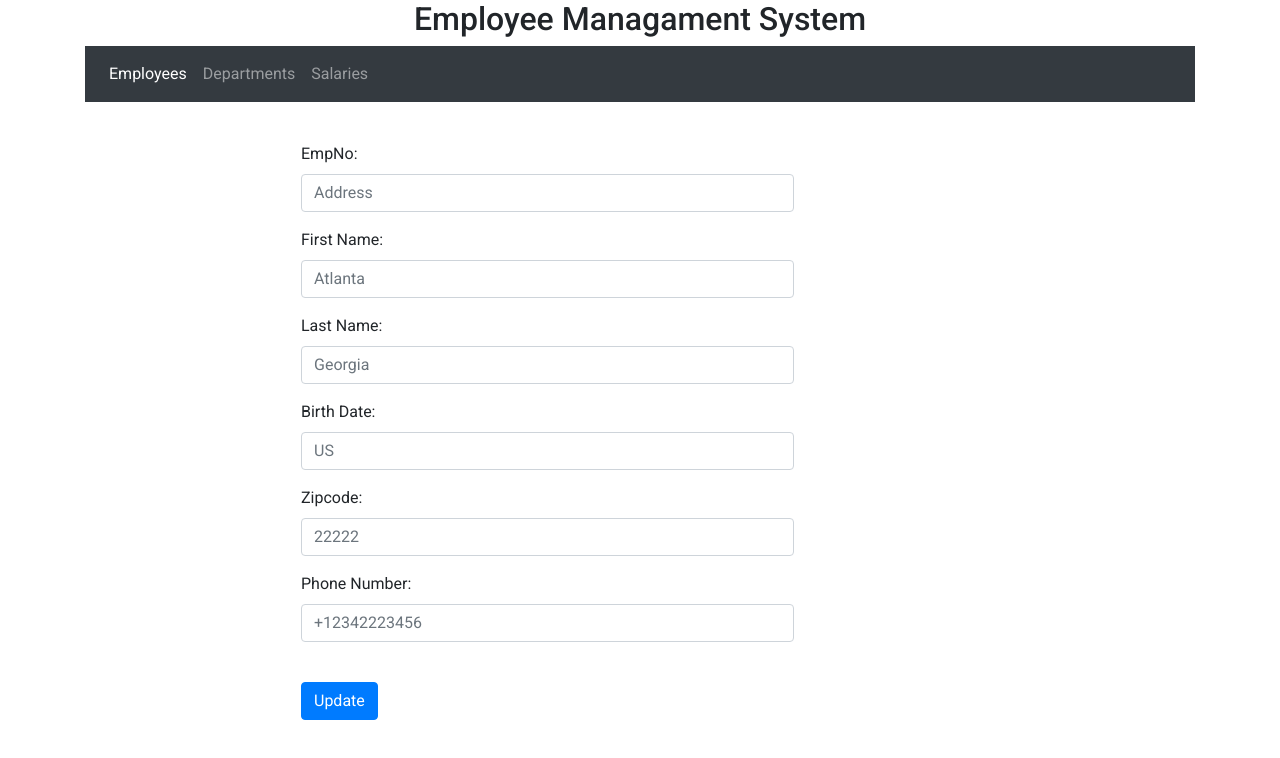
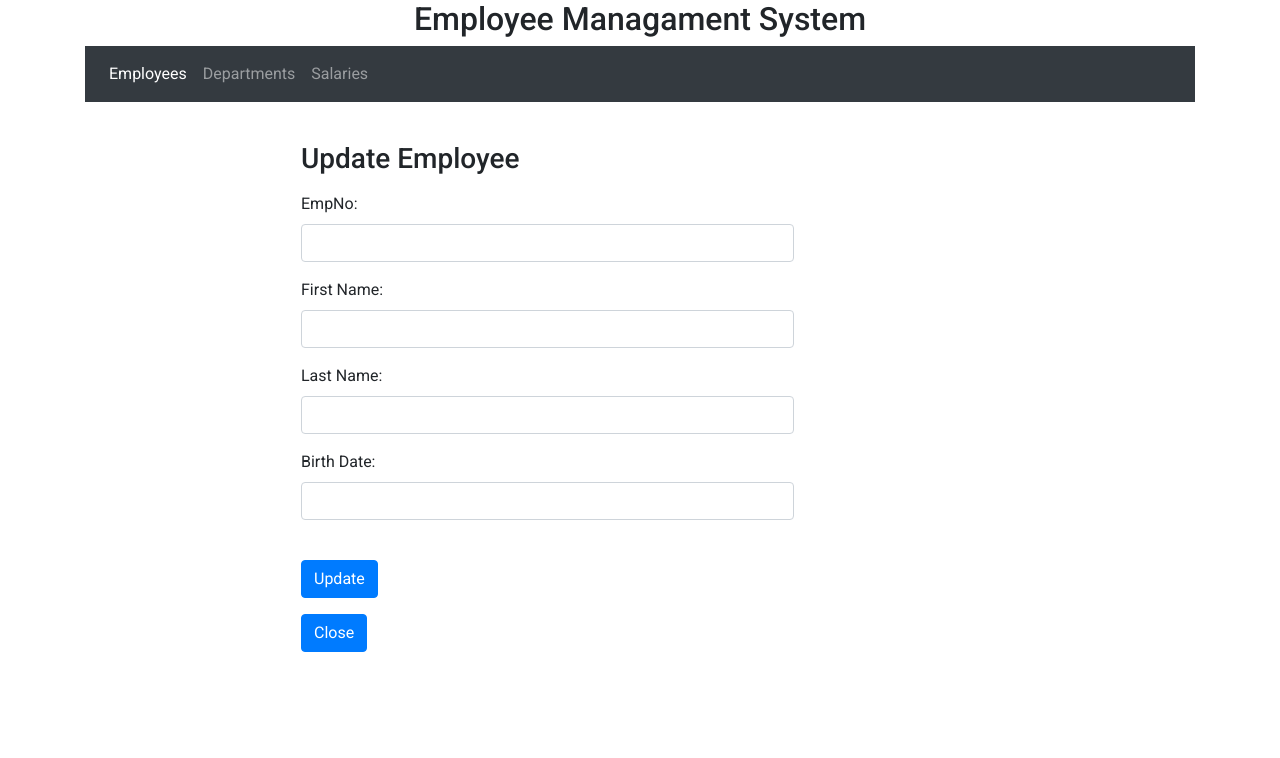
Before and after one commit to dinesh2016b/employee-management-system, an Angular app in the folder frontend/: page /employees/1 in a window 1280 px wide. Shown: the top 758 px of the page. Built offline with nearby package versions, Linux system fonts and the light colour scheme.

Commit message:
added angular modal

```diff
--- a/frontend/src/app/component/employees/employee-details/employee-details.component.html
+++ b/frontend/src/app/component/employees/employee-details/employee-details.component.html
@@ -2,41 +2,39 @@
     <br>
     <div class="row">
         <div class="offset-2 col-6 ">
-            <form class="form-horizontal shadow p-3 mb-5 bg-white rounded" #f="ngForm" (ngSubmit)="updateEmployee()" novalidate>
+            <form class="form-horizontal shadow p-3 mb-5 bg-white rounded" #f="ngForm" (ngSubmit)="updateEmployee()"
+                novalidate>
+                <div>
+                    <label class="control-label col-m-10">
+                        <h3>Update Employee </h3>
+                    </label>
+                </div>
                 <div class="form-group">
                     <label class="control-label col-m-10" for="address">EmpNo: </label>
                     <div class="col-m-10">
-                        <input type="text" class="form-control" name="address" [(ngModel)]="model.empNo" placeholder="Address"/>
+                        <input type="text" class="form-control" name="address" [(ngModel)]="model.empNo"
+                            placeholder="" />
                     </div>
                 </div>
-                <div class="form-group">
+                <div class=" form-group">
                     <label class="control-label col-m-10" for="city">First Name: </label>
                     <div class="col-m-10">
-                        <input type="text" class="form-control" name="city" [(ngModel)]="model.firstName" placeholder="Atlanta"/>
+                        <input type="text" class="form-control" name="city" [(ngModel)]="model.firstName"
+                            placeholder="" />
                     </div>
                 </div>
                 <div class="form-group">
                     <label class="control-label col-m-10" for="state">Last Name: </label>
                     <div class="col-m-10">
-                        <input type="text" class="form-control" name="state" [(ngModel)]="model.lastName" placeholder="Georgia"/>
+                        <input type="text" class="form-control" name="state" [(ngModel)]="model.lastName"
+                            placeholder="" />
                     </div>
                 </div>
                 <div class="form-group">
-                        <label class="control-label col-m-10" for="country">Birth Date: </label>
-                        <div class="col-m-10">
-                            <input type="text" class="form-control" name="country" [(ngModel)]="model.birthDate" placeholder="US"/>
-                        </div>
-                    </div>
-                <div class="form-group">
-                    <label class="control-label col-m-10" for="zipcode">Zipcode: </label>
+                    <label class="control-label col-m-10" for="country">Birth Date: </label>
                     <div class="col-m-10">
-                        <input type="text" type="number" class="form-control" name="zipcode" [(ngModel)]="model.firstName" placeholder="22222"/>
-                    </div>
-                </div>
-                <div class="form-group">
-                    <label class="control-label col-m-10" for="phone">Phone Number: </label>
-                    <div class="col-m-10">
-                        <input type="number" class="form-control" name="phone" [(ngModel)]="model.lastName" placeholder="+12342223456"/>
+                        <input type="text" class="form-control" name="country" [(ngModel)]="model.birthDate"
+                            placeholder="" />
                     </div>
                 </div>
                 <br />
@@ -47,6 +45,13 @@
                         </button>
                     </div>
                 </div>
+                <div class="form-group">
+                    <div class="col-m-offset-2 col-m-4">
+                        <button type="submit" class="btn  btn-primary" name="signup">
+                            Close
+                        </button>
+                    </div>
+                </div>
             </form>
         </div>
     </div>
```
